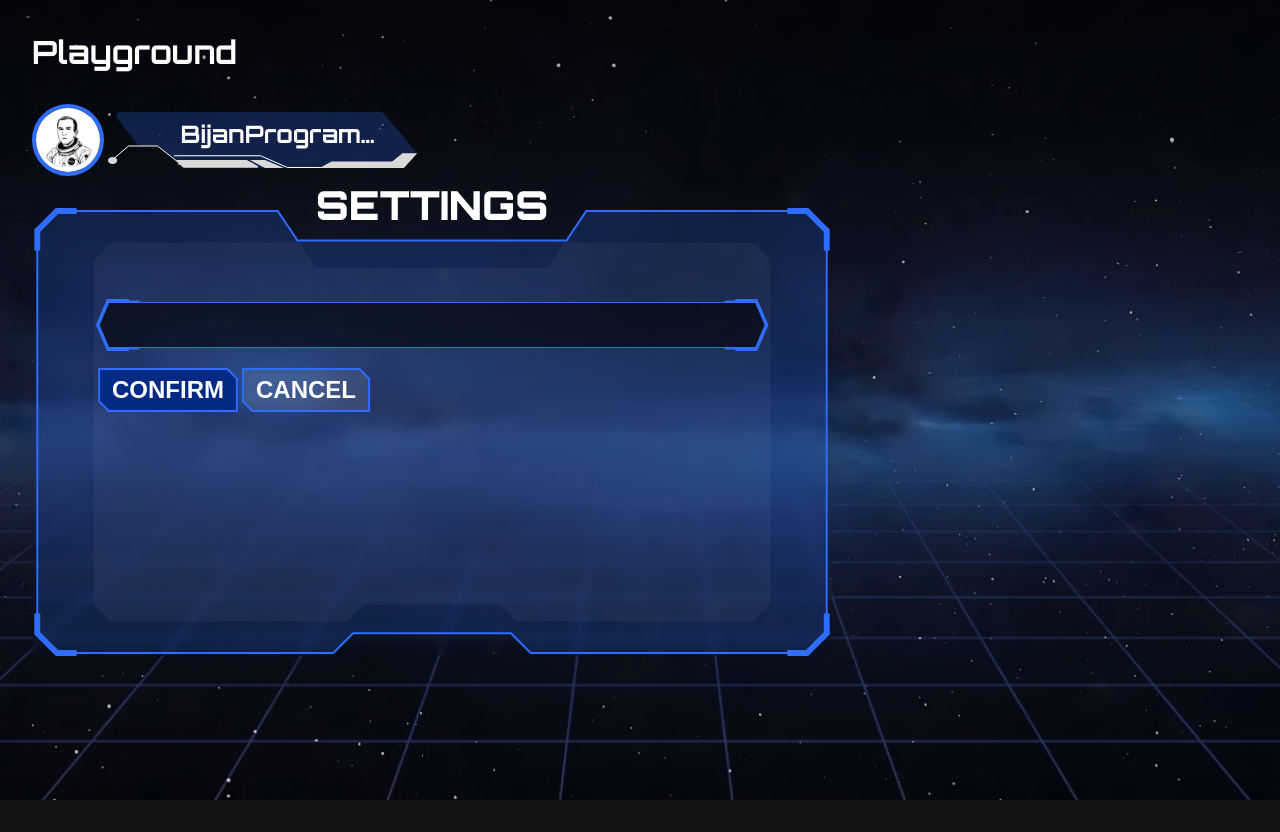
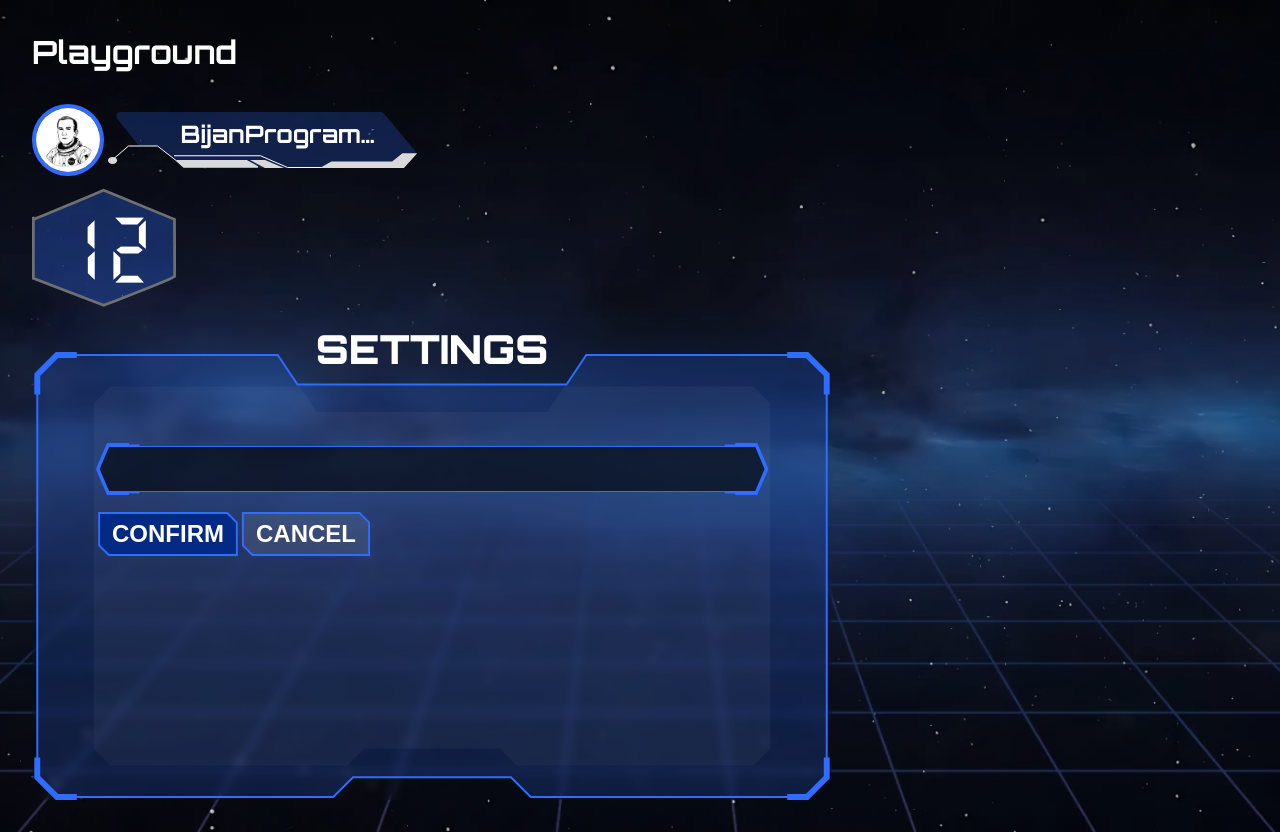
Before and after one commit to CodectiveOrg/snake-frontend, a React (Vite) app: page /playground in a window 1280 px wide. Before the commit the page ends 800 px from the top, so only its background shows below. Built offline with nearby package versions, Linux system fonts and the light colour scheme; a web font is replaced by a local one.

Commit message:
[ADD] score

```diff
--- a/src/main.tsx
+++ b/src/main.tsx
@@ -4,6 +4,7 @@ import { createRoot } from "react-dom/client";
 import AppComponent from "@/app.component.tsx";
 
 import "@/styles/colors.css";
+import "@/styles/fonts.css";
 
 import "./index.css";
 
--- /dev/null
+++ b/src/pages/game/components/score/components/score-frame/score-frame.component.tsx
@@ -0,0 +1,27 @@
+import type { ReactNode, SVGProps } from "react";
+
+import clsx from "clsx";
+
+import styles from "./score-frame.module.css";
+
+type Props = SVGProps<SVGSVGElement>;
+
+export default function ScoreFrameComponent({
+  className,
+  ...otherProps
+}: Props): ReactNode {
+  return (
+    <svg
+      className={clsx(styles["score-frame"], className)}
+      viewBox="0 0 158 130"
+      fill="none"
+      xmlns="http://www.w3.org/2000/svg"
+      {...otherProps}
+    >
+      <path
+        className={styles.perimeter}
+        d="M1.5 33.625C2.09039 33.4084 2.91413 33.0915 3.93164 32.6904C6.09331 31.8383 9.17551 30.5903 12.8662 29.0791C20.2496 26.0559 30.0917 21.97 39.9307 17.8662C49.7703 13.7622 59.6099 9.6396 66.9893 6.54297C70.6789 4.99464 73.7539 3.70263 75.9062 2.79785C76.9823 2.34553 77.8277 1.98961 78.4043 1.74707C78.5176 1.69943 78.6207 1.65598 78.7129 1.61719L156.325 33.5293C156.328 33.9555 156.332 34.5105 156.336 35.1797C156.346 36.8678 156.361 39.2827 156.377 42.1895C156.409 48.003 156.446 55.7838 156.472 63.6533C156.497 71.5234 156.51 79.4798 156.491 85.6455C156.482 88.7288 156.464 91.3604 156.437 93.3076C156.423 94.2818 156.407 95.0794 156.388 95.6738C156.38 95.915 156.37 96.1189 156.361 96.2852C156.284 96.3387 156.188 96.4029 156.07 96.4766C155.535 96.8108 154.72 97.2502 153.639 97.7852C151.486 98.8499 148.408 100.228 144.697 101.815C137.282 104.987 127.422 108.954 117.562 112.837C107.704 116.718 97.858 120.511 90.4756 123.334C86.7846 124.745 83.7094 125.915 81.5576 126.73C80.4819 127.138 79.6365 127.457 79.0605 127.675C78.9299 127.724 78.8134 127.769 78.7109 127.808L1.5 98.1641V33.625ZM0.0859375 32.5166C0.265904 32.4759 0.72332 32.3158 1.42383 32.0518C1.47051 32.1931 1.49861 32.3479 1.49902 32.5166C1.01071 32.5166 0.522431 32.5166 0.0859375 32.5166Z"
+      />
+    </svg>
+  );
+}
--- /dev/null
+++ b/src/pages/game/components/score/components/score-frame/score-frame.module.css
@@ -0,0 +1,8 @@
+.score-frame {
+  .perimeter {
+    fill: var(--color-primary);
+    fill-opacity: 0.3;
+    stroke: var(--color-on-disabled);
+    stroke-width: 3;
+  }
+}
--- /dev/null
+++ b/src/pages/game/components/score/score.component.tsx
@@ -0,0 +1,18 @@
+import type { ReactNode } from "react";
+
+import ScoreFrameComponent from "@/pages/game/components/score/components/score-frame/score-frame.component.tsx";
+
+import styles from "./score.module.css";
+
+type Props = {
+  score: number;
+};
+
+export default function ScoreComponent({ score }: Props): ReactNode {
+  return (
+    <div className={styles.score}>
+      <ScoreFrameComponent className={styles.frame} />
+      {score}
+    </div>
+  );
+}
--- /dev/null
+++ b/src/pages/game/components/score/score.module.css
@@ -0,0 +1,22 @@
+.score {
+  position: relative;
+  isolation: isolate;
+
+  display: grid;
+  place-content: center;
+
+  block-size: 9rem;
+  aspect-ratio: 1;
+
+  font-family: "Digital Numbers", sans-serif;
+  font-size: 4rem;
+
+  .frame {
+    position: absolute;
+    inset: 0;
+    z-index: -1;
+
+    block-size: 100%;
+    inline-size: 100%;
+  }
+}
--- a/src/pages/playground/playground.page.tsx
+++ b/src/pages/playground/playground.page.tsx
@@ -4,6 +4,8 @@ import ButtonComponent from "@/components/button/button.component.tsx";
 import PaneComponent from "@/components/pane/pane.component.tsx";
 import TextInputComponent from "@/components/text-input/text-input.component.tsx";
 import UserBadgeComponent from "@/components/user-badge/user-badge.component.tsx";
+
+import ScoreComponent from "@/pages/game/components/score/score.component.tsx";
 
 import styles from "./playground.module.css";
 
@@ -15,6 +17,7 @@ export default function PlaygroundPage(): ReactNode {
         username="BijanProgrammer"
         picture="/images/user-picture-placeholder.webp"
       />
+      <ScoreComponent score={12} />
       <main
         style={{
           display: "grid",
--- /dev/null
+++ b/src/styles/fonts.css
@@ -0,0 +1,8 @@
+@font-face {
+  font-family: "Digital Numbers";
+  font-style: normal;
+  font-weight: normal;
+  src:
+    local("Digital Numbers"),
+    url("@/assets/fonts/DigitalNumbers-Regular.woff") format("woff");
+}
```
Also changed, not shown: src/assets/fonts/DigitalNumbers-Regular.woff (added).
